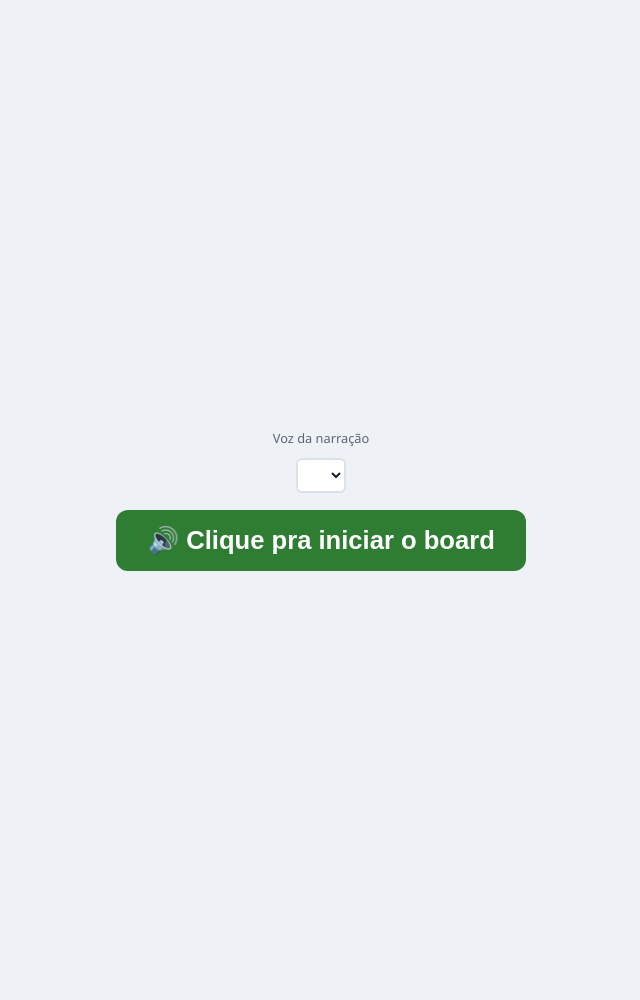
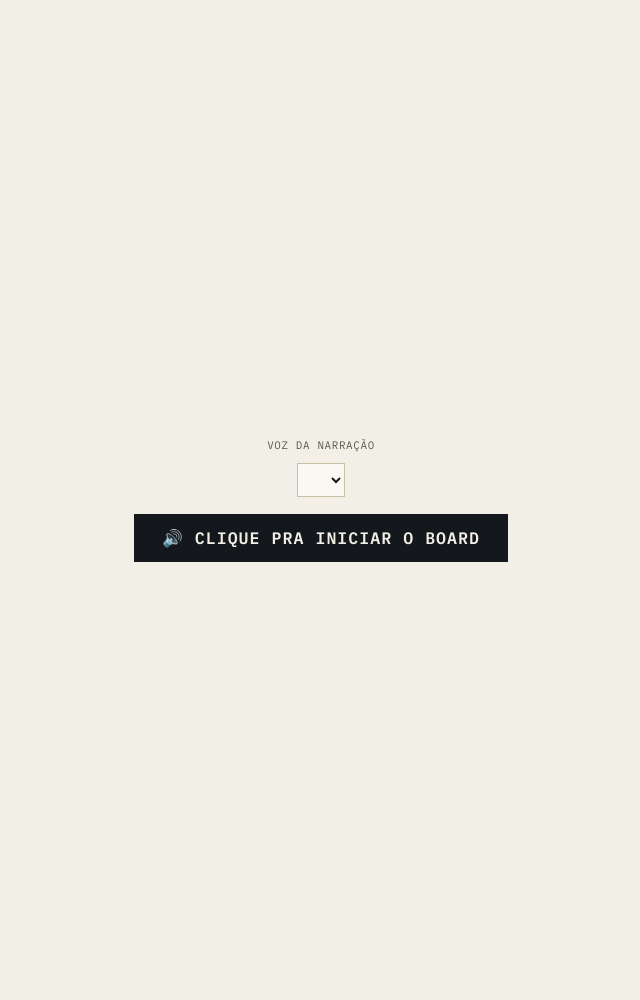
Before and after one commit to franxfonseca/NFL-DA-GALERA-DRAFT, a Flask app: page /board in a window 1280 px wide. Shown: the whole page, without its empty margins (319-959 px from the left). Run offline with Flask 3, Linux system fonts and the light colour scheme; data that the repository does not hold is empty.

Commit message:
Extreme makeover do board: sistema editorial "papel + tinta + azul NFL como acento unico"
Pesquisei o brand-book de outro projeto (github.com/enzoofs/tl-site) como
referencia de disciplina de design - o manifesto deles resume bem o
oposto do "AI slop": "recusa o dashboard flat generico", cor sempre em
minoria, tipografia com hierarquia real em vez de um sans-serif bold
generico em tudo.

Aplicado no board:
- Paleta nova: papel (ivory) domina, tinta (quase-preto) estrutura, azul
  NFL vira o UNICO acento de cor - usado em regua fina (borda-top do
  cabecalho), nunca mais como bloco solido cobrindo a celula inteira. A
  cor customizada por time (feature de ontem) continua existindo, so
  que como acento, nao como fundo
- Tipografia com 3 papeis claros, fontes hospedadas localmente (regra do
  projeto - nada de rede no evento): Fraunces (serifada, nomes dos times
  e o nome do jogador na revelacao) pro display/prestigio, IBM Plex Mono
  com tracking pra todo metadado (RD, pick, posicao, veredito - "etiqueta
  de documento oficial"), IBM Plex Serif italico pra fala do Tom Brady
  (tom editorial/citacao)
- Zero canto arredondado, zero sombra decorativa, zero emoji na
  revelacao (tirado o "🔥"/"💀" do ROUBO/REACH em board.js - so o texto
  tracked em mono já carrega o peso)
- Linhas divisorias trocadas de branco/cinza solido pra linha fina cor
  de "linha" (regua), mais discreta

Nao mexi em control.html/resultado.html/comentarios.html/home.html -
essas continuam no tema anterior por enquanto.

```diff
--- a/app/static/board.css
+++ b/app/static/board.css
@@ -1,31 +1,100 @@
+/* ============================================================
+   DRAFT NIGHT — sistema tipografico e de cor
+   Papel + tinta dominam; azul NFL e SEMPRE acento (nunca fundo
+   cobrindo area grande). Sem gradiente, sem sombra decorativa,
+   sem canto arredondado em excesso. A cor de cada time e um
+   detalhe (tarja, borda), nunca um bloco solido de cor.
+   Fontes hospedadas localmente - regra do projeto: nada depende
+   de rede durante o evento.
+   ============================================================ */
+
+@font-face {
+    font-family: "Fraunces";
+    src: url("/static/fonts/Fraunces-Variable.woff2") format("woff2");
+    font-weight: 300 900;
+    font-style: normal;
+    font-display: swap;
+}
+
+@font-face {
+    font-family: "IBM Plex Mono";
+    src: url("/static/fonts/IBMPlexMono-Regular.woff2") format("woff2");
+    font-weight: 400;
+    font-style: normal;
+    font-display: swap;
+}
+
+@font-face {
+    font-family: "IBM Plex Mono";
+    src: url("/static/fonts/IBMPlexMono-SemiBold.woff2") format("woff2");
+    font-weight: 600;
+    font-style: normal;
+    font-display: swap;
+}
+
+@font-face {
+    font-family: "IBM Plex Mono";
+    src: url("/static/fonts/IBMPlexMono-Bold.woff2") format("woff2");
+    font-weight: 700;
+    font-style: normal;
+    font-display: swap;
+}
+
+@font-face {
+    font-family: "IBM Plex Serif";
+    src: url("/static/fonts/IBMPlexSerif-Regular.woff2") format("woff2");
+    font-weight: 400;
+    font-style: normal;
+    font-display: swap;
+}
+
+@font-face {
+    font-family: "IBM Plex Serif";
+    src: url("/static/fonts/IBMPlexSerif-Italic.woff2") format("woff2");
+    font-weight: 400;
+    font-style: italic;
+    font-display: swap;
+}
+
+@font-face {
+    font-family: "IBM Plex Serif";
+    src: url("/static/fonts/IBMPlexSerif-SemiBold.woff2") format("woff2");
+    font-weight: 600;
+    font-style: normal;
+    font-display: swap;
+}
+
 * {
     box-sizing: border-box;
     margin: 0;
     padding: 0;
 }
 
-/* tema claro - cinza claro + azul vivo tipo NFL, pra fugir da cara escura
-   estilo Sleeper que o board tinha antes */
 :root {
-    --cinza-fundo: #eef1f6;
-    --cinza-grade: #d7dee7;
-    --cinza-coluna: #f4f6fa;
-    --branco-painel: #ffffff;
-    --cinza-borda: #dbe1e9;
-    --texto-principal: #17202e;
-    --texto-suave: #5b6577;
-    --texto-fraco: #94a0b3;
-    --azul-nfl: #013369;
-    --azul-vivo: #1456d6;
-    --azul-vivo-escuro: #0d3fae;
+    /* papel domina, tinta estrutura, aco e o UNICO acento de cor */
+    --papel: #f2efe7;
+    --papel-cartao: #faf8f3;
+    --linha: #ddd5c2;
+    --linha-forte: #c9bfa6;
+    --tinta: #14171b;
+    --tinta-suave: #5c584f;
+    --tinta-fraca: #8b877c;
+    --aco: #013369;
+    --aco-fraco: rgba(1, 51, 105, 0.1);
+    --roubo: #b8860b;
+    --reach: #a5342f;
+
+    --fonte-display: "Fraunces", Georgia, serif;
+    --fonte-corpo: "IBM Plex Serif", Georgia, serif;
+    --fonte-mono: "IBM Plex Mono", "Courier New", monospace;
 }
 
 html, body {
     width: 100%;
     height: 100%;
-    background: var(--cinza-fundo);
-    color: var(--texto-principal);
-    font-family: "Segoe UI", Arial, sans-serif;
+    background: var(--papel);
+    color: var(--tinta);
+    font-family: var(--fonte-corpo);
     overflow: hidden;
 }
 
@@ -42,13 +111,13 @@ body {
 #board {
     --altura-card: 4.6vw;
     display: grid;
-    grid-template-columns: 58px repeat(12, 234px); /* rodadas +5% (era 55px), times -10% */
+    grid-template-columns: 58px repeat(12, 234px);
     align-items: start; /* colunas nao esticam pra altura toda - cada uma cresce so o tanto que precisa */
     width: 100vw;
     flex: 1;
     min-height: 0;
-    gap: 2px;
-    background: var(--cinza-grade);
+    gap: 1px;
+    background: var(--linha);
     overflow: auto;
 }
 
@@ -58,27 +127,27 @@ body {
 }
 
 #board::-webkit-scrollbar-track {
-    background: var(--cinza-coluna);
+    background: var(--papel-cartao);
 }
 
 #board::-webkit-scrollbar-thumb {
-    background: var(--cinza-borda);
-    border-radius: 7px;
-    border: 3px solid var(--cinza-coluna);
+    background: var(--linha-forte);
+    border-radius: 0;
+    border: 3px solid var(--papel-cartao);
 }
 
 #board::-webkit-scrollbar-thumb:hover {
-    background: #c7cfda;
+    background: var(--tinta-fraca);
 }
 
 #board::-webkit-scrollbar-corner {
-    background: var(--cinza-coluna);
+    background: var(--papel-cartao);
 }
 
 .coluna {
     display: flex;
     flex-direction: column;
-    background: var(--cinza-coluna);
+    background: var(--papel-cartao);
 }
 
 /* z-index alto no CONTAINER (nao so no cabecalho filho) - .coluna-rodadas
@@ -144,50 +211,51 @@ body {
     justify-content: center;
     text-align: center;
     padding: 0.3vw;
-    background: var(--cor-cabecalho, var(--azul-vivo));
-    border-bottom: 2px solid rgba(0, 0, 0, 0.18);
-    border-radius: 0;
+    background: var(--papel-cartao);
+    border-top: 3px solid var(--cor-cabecalho, var(--aco));
+    border-bottom: 1px solid var(--linha-forte);
 }
 
 .nome-time {
-    font-size: 1.05vw;
-    font-weight: bold;
-    letter-spacing: 0.03em;
-    color: #ffffff;
+    font-family: var(--fonte-display);
+    font-size: 1.15vw;
+    font-weight: 600;
+    letter-spacing: 0.01em;
+    color: var(--tinta);
 }
 
 .nome-dono {
-    font-size: 0.75vw;
-    color: #cddaf5;
-    margin-top: 2px;
+    font-family: var(--fonte-mono);
+    font-size: 0.62vw;
+    font-weight: 400;
+    letter-spacing: 0.08em;
+    text-transform: uppercase;
+    color: var(--tinta-fraca);
+    margin-top: 3px;
 }
 
 .coluna-picks {
     display: flex;
     flex-direction: column;
-    gap: 4px;
-    /* padding de cima pela metade (2px) - o espaco entre o cabecalho colorido
-       e o 1o card mostrava o cinza bem claro da coluna, que lia como uma
-       "linha branca" por baixo dos nomes dos times */
-    padding: 2px 4px 4px 4px;
+    gap: 1px;
+    padding: 1px;
 }
 
 /* card padronizado: foto pequena a esquerda, texto a direita - tamanho fixo
    independente do tanto de texto (nome longo trunca com reticencias em vez
    de esticar o card). Altura vem de --altura-card (definida em #board) pra
-   ficar sempre igual a .rodada-label e as linhas alinharem entre as colunas */
-/* sem caixa branca por card - o board fica todo no cinza da coluna, e a
-   unica linha demarcando cada rodada e essa borda branca embaixo do card
-   (ver .rodada-label pra mesma linha na coluna de rodadas, alinhando a
-   "linha" pra parecer continua por toda a tabela) */
+   ficar sempre igual a .rodada-label e as linhas alinharem entre as colunas.
+   Fundo de papel continuo - a unica linha demarcando cada rodada e essa
+   regua embaixo do card (ver .rodada-label pra mesma regua na coluna de
+   rodadas, alinhando pra parecer continua por toda a tabela) */
 .pick-card {
     display: flex;
     flex-direction: row;
     align-items: center;
     gap: 0.5vw;
     background: transparent;
-    border-left: 4px solid var(--cor-time, #444);
-    border-bottom: 2px solid #ffffff;
+    border-left: 3px solid var(--cor-time, var(--linha-forte));
+    border-bottom: 1px solid var(--linha);
     padding: 0.3vw 0.5vw;
     height: var(--altura-card);
     min-height: 56px;
@@ -280,7 +354,7 @@ body {
 #desbloquear {
     position: fixed;
     inset: 0;
-    background: var(--cinza-fundo);
+    background: var(--papel);
     display: flex;
     align-items: center;
     justify-content: center;
@@ -299,39 +373,52 @@ body {
 }
 
 .desbloquear-caixa label {
-    font-size: 1vw;
-    color: var(--texto-suave);
+    font-family: var(--fonte-mono);
+    font-size: 0.85vw;
+    letter-spacing: 0.06em;
+    text-transform: uppercase;
+    color: var(--tinta-suave);
 }
 
 #select-voz {
-    font-size: 1.2vw;
+    font-family: var(--fonte-corpo);
+    font-size: 1.1vw;
     padding: 0.5vw 1vw;
-    border-radius: 6px;
-    border: 2px solid var(--cinza-borda);
-    background: var(--branco-painel);
-    color: var(--texto-principal);
+    border-radius: 0;
+    border: 1px solid var(--linha-forte);
+    background: var(--papel-cartao);
+    color: var(--tinta);
 }
 
 #btn-desbloquear {
-    font-size: 2vw;
-    padding: 1.2vw 2.4vw;
-    background: #2e7d32;
-    color: #fff;
+    font-family: var(--fonte-mono);
+    font-size: 1.3vw;
+    letter-spacing: 0.06em;
+    text-transform: uppercase;
+    padding: 1vw 2.2vw;
+    background: var(--tinta);
+    color: var(--papel);
     border: none;
-    border-radius: 12px;
+    border-radius: 0;
     cursor: pointer;
-    font-weight: bold;
+    font-weight: 600;
     margin-top: 0.5vw;
+}
+
+#btn-desbloquear:hover {
+    background: var(--aco);
 }
 
 /* ---- coreografia de revelacao (etapa 4) ---- */
 /* fica escura de proposito, mesmo com o resto do board claro - e o momento
-   de holofote/suspense, o contraste com o board claro por tras reforca o efeito */
+   de holofote/suspense, o contraste com o board claro por tras reforca o
+   efeito. Texto em tom de papel (nao branco puro), fechando o circulo da
+   paleta: tinta sobre papel no board, papel sobre tinta na revelacao */
 
 #revelacao {
     position: fixed;
     inset: 0;
-    background: rgba(4, 6, 10, 0.92);
+    background: rgba(10, 9, 6, 0.94);
     display: flex;
     align-items: center;
     justify-content: center;
@@ -430,8 +525,8 @@ body {
     gap: 1vw;
     height: 0;
     padding: 0 1.5vw;
-    background: var(--cinza-coluna);
-    border-top: 0px solid var(--cinza-borda);
+    background: var(--papel-cartao);
+    border-top: 0px solid var(--tinta);
     overflow: hidden;
     transition: height 0.6s ease, padding 0.6s ease, border-top-width 0.6s ease;
 }
@@ -446,17 +541,18 @@ body {
     height: 100%;
     aspect-ratio: 1 / 1;
     object-fit: cover;
-    border-radius: 50%;
-    border: 3px solid var(--azul-vivo);
+    border-radius: 0;
+    border: 2px solid var(--aco);
     flex-shrink: 0;
 }
 
 .balao {
     position: relative;
-    background: var(--branco-painel);
-    border: 2px solid var(--cinza-borda);
-    border-radius: 12px;
-    padding: 0.6vw 1.2vw;
+    background: transparent;
+    border: none;
+    border-left: 2px solid var(--linha-forte);
+    border-radius: 0;
+    padding: 0.4vw 0 0.4vw 1.4vw;
     flex: 1;
     height: 100%;
     display: flex;
@@ -464,37 +560,22 @@ body {
     justify-content: center;
 }
 
-.balao::before {
-    content: "";
-    position: absolute;
-    left: -14px;
-    top: 50%;
-    transform: translateY(-50%);
-    border: 10px solid transparent;
-    border-right-color: var(--cinza-borda);
-}
-
-.balao::after {
-    content: "";
-    position: absolute;
-    left: -10px;
-    top: 50%;
-    transform: translateY(-50%);
-    border: 8px solid transparent;
-    border-right-color: var(--branco-painel);
-}
-
 .balao-titulo {
-    font-size: 0.8vw;
-    color: var(--texto-suave);
-    letter-spacing: 0.05em;
-    margin-bottom: 0.2vw;
+    font-family: var(--fonte-mono);
+    font-size: 0.75vw;
+    font-weight: 600;
+    color: var(--tinta-fraca);
+    letter-spacing: 0.12em;
+    text-transform: uppercase;
+    margin-bottom: 0.3vw;
 }
 
 .balao-texto {
-    font-size: 1.6vw;
+    font-family: var(--fonte-corpo);
+    font-style: italic;
+    font-size: 1.55vw;
     line-height: 1.4;
-    color: var(--texto-principal);
+    color: var(--tinta);
     overflow-y: auto;
     max-height: 100%;
 }
--- a/app/static/board.js
+++ b/app/static/board.js
@@ -328,11 +328,11 @@ async function revelarPick(pick) {
 
     // ~1s: veredito reach/steal, se tiver ADP suficiente pra calcular
     if (pick.veredito === "roubo") {
-        veredictoEl.textContent = "🔥 ROUBO";
+        veredictoEl.textContent = "ROUBO";
         veredictoEl.classList.add("roubo");
         tocarSom("roubo");
     } else if (pick.veredito === "reach") {
-        veredictoEl.textContent = "💀 REACH";
+        veredictoEl.textContent = "REACH";
         veredictoEl.classList.add("reach");
         tocarSom("reach");
     }
```
Also changed, not shown: other parts of app/static/board.css (+73 -61 lines), app/static/fonts/Fraunces-Variable.woff2 (added), app/static/fonts/IBMPlexMono-Bold.woff2 (added), app/static/fonts/IBMPlexMono-Regular.woff2 (added), app/static/fonts/IBMPlexMono-SemiBold.woff2 (added), app/static/fonts/IBMPlexSerif-Italic.woff2 (added), app/static/fonts/IBMPlexSerif-Regular.woff2 (added), app/static/fonts/IBMPlexSerif-SemiBold.woff2 (added).
